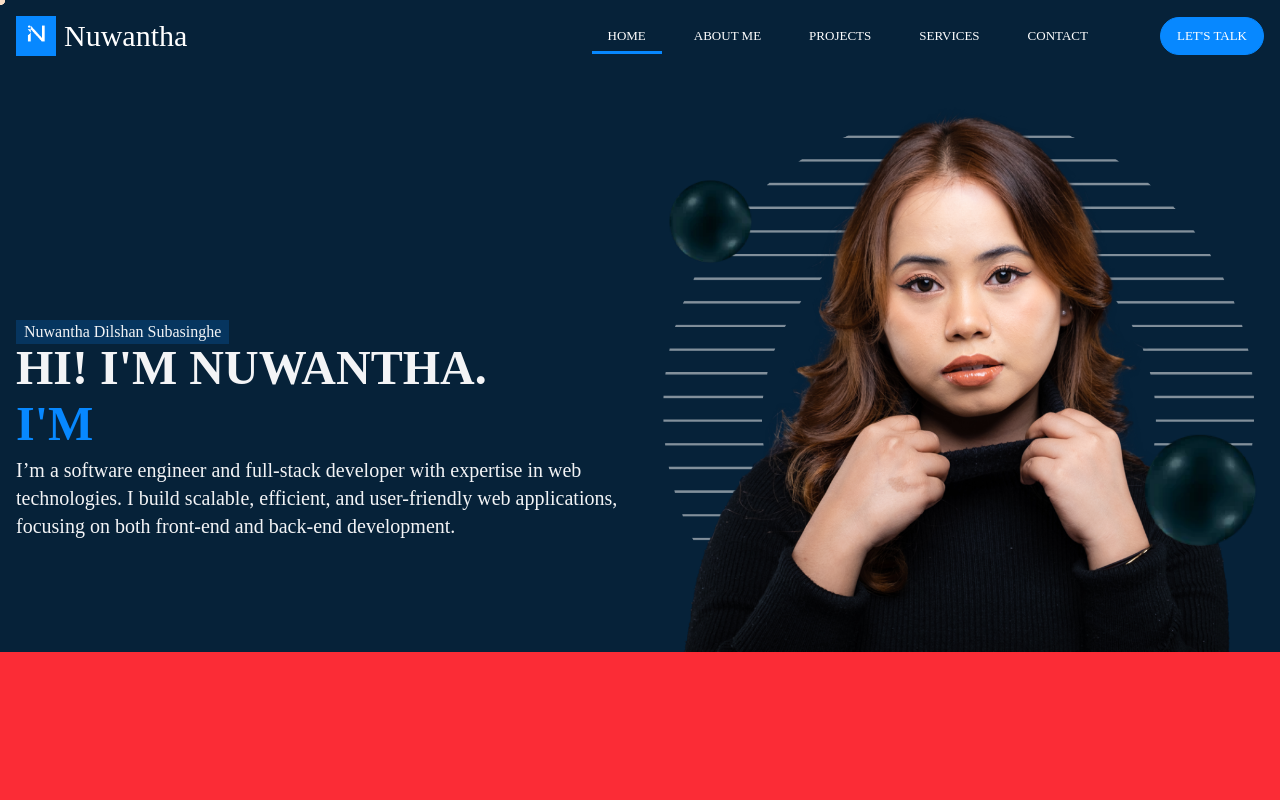
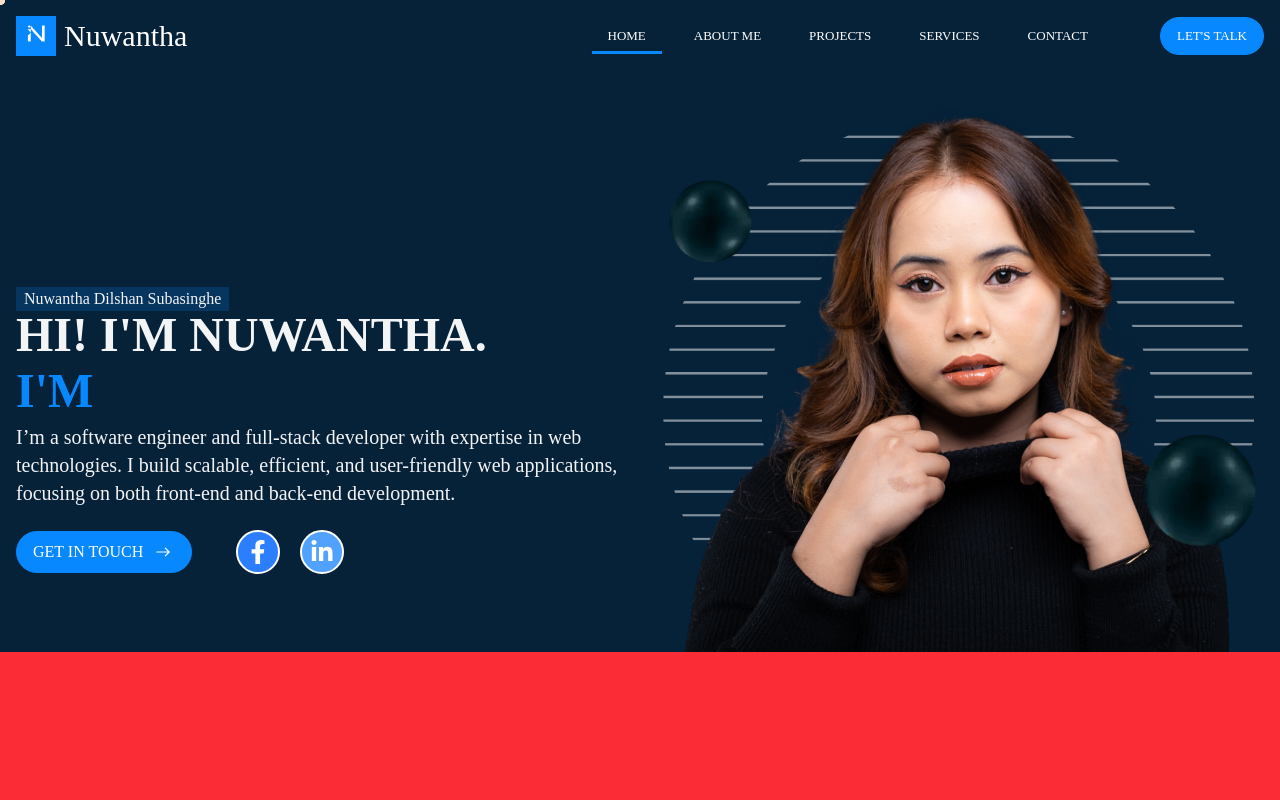
Before and after one commit to nuwanthaDilshan/Portfolio-Website, a React (Vite) app: page / in a window 1280 px wide. Shown: the top 800 px of the page. Built offline with nearby package versions, Linux system fonts and the light colour scheme.

Commit message:
✅ Get in touch button function added

```diff
--- a/src/pages/about.jsx
+++ b/src/pages/about.jsx
@@ -4,7 +4,7 @@ export default function AboutPage() {
     return (
         <>
             <MouseBall />
-            <div className="bg-[#062239] min-h-screen mt-52 md:mt-12">
+            <div className="bg-[#062239] min-h-screen mt-70 md:mt-12">
                 <main className="pt-18 p-3 max-w-7xl mx-auto text-gray-700">
                     <section id="about">About Section</section>
                 </main>
--- a/src/pages/home.jsx
+++ b/src/pages/home.jsx
@@ -1,14 +1,14 @@
 import { useEffect, useState } from "react";
 import MouseBall from "../components/mouseBall";
+import { Link } from "react-router-dom";
+import { FaFacebookF, FaLinkedinIn } from "react-icons/fa";
+import { IoIosArrowRoundForward } from "react-icons/io";
 
 export default function Home() {
     const [currentText, setCurrentText] = useState("software engineer");
     const [isTyping, setIsTyping] = useState(true);
 
-    const texts = [
-        "software engineer",
-        "full stack developer",
-    ];
+    const texts = ["software engineer", "full stack developer"];
 
     let currentIndex = 0; // Initialize index to start at the first text
 
@@ -25,7 +25,6 @@ export default function Home() {
 
         return () => clearInterval(interval); // Cleanup interval on component unmount
     }, []);
-
 
     return (
         <>
@@ -55,12 +54,50 @@ export default function Home() {
                             </h1>
 
                             <p className="text-base md:text-xl">
-                                I’m a software engineer and full-stack
-                                developer with expertise in web technologies. I
-                                build scalable, efficient, and user-friendly web
+                                I’m a software engineer and full-stack developer
+                                with expertise in web technologies. I build
+                                scalable, efficient, and user-friendly web
                                 applications, focusing on both front-end and
                                 back-end development.
                             </p>
+                            <div className="container mx-auto flex justify-center md:justify-start items-center">
+                                <Link
+                                    to="/contact"
+                                    className="bg-[#0788ff] border-1 border-[#0788ff] text-white px-4 py-2 rounded-full hover:border-white hover:bg-black uppercase mt-6 mr-15 flex items-center gap-2"
+                                    onClick={(e) => {
+                                        e.preventDefault(); // Prevent the default link behavior (page refresh)
+                                        const contactSection =
+                                            document.getElementById("contact");
+                                        if (contactSection) {
+                                            contactSection.scrollIntoView({
+                                                behavior: "smooth",
+                                            }); // Scroll smoothly to the contact section
+                                        }
+                                    }}
+                                >
+                                    Get in touch
+                                    <IoIosArrowRoundForward className="text-2xl" />
+                                </Link>
+                                <div className="ml-4 flex items-center justify-center pt-6 gap-4 relative">
+                                    {/* Facebook Link */}
+                                    <Link
+                                        to="#"
+                                        className="absolute rounded-full border-2 border-white bg-blue-500 p-2 hover:mb-1"
+                                        style={{ left: "-2.0rem" }} // Adjust this value to control the gap
+                                    >
+                                        <FaFacebookF className="text-white text-2xl" />
+                                    </Link>
+
+                                    {/* LinkedIn Link */}
+                                    <Link
+                                        to="#"
+                                        className="absolute rounded-full border-2 border-white bg-blue-400 p-2 hover:mb-1"
+                                        style={{ left: "2.0rem" }} // Adjust this value to control the gap
+                                    >
+                                        <FaLinkedinIn className="text-white text-2xl" />
+                                    </Link>
+                                </div>
+                            </div>
                         </div>
                         {/* Right Side Section */}
                         <div className="mt-8 md:mt-0">
```
